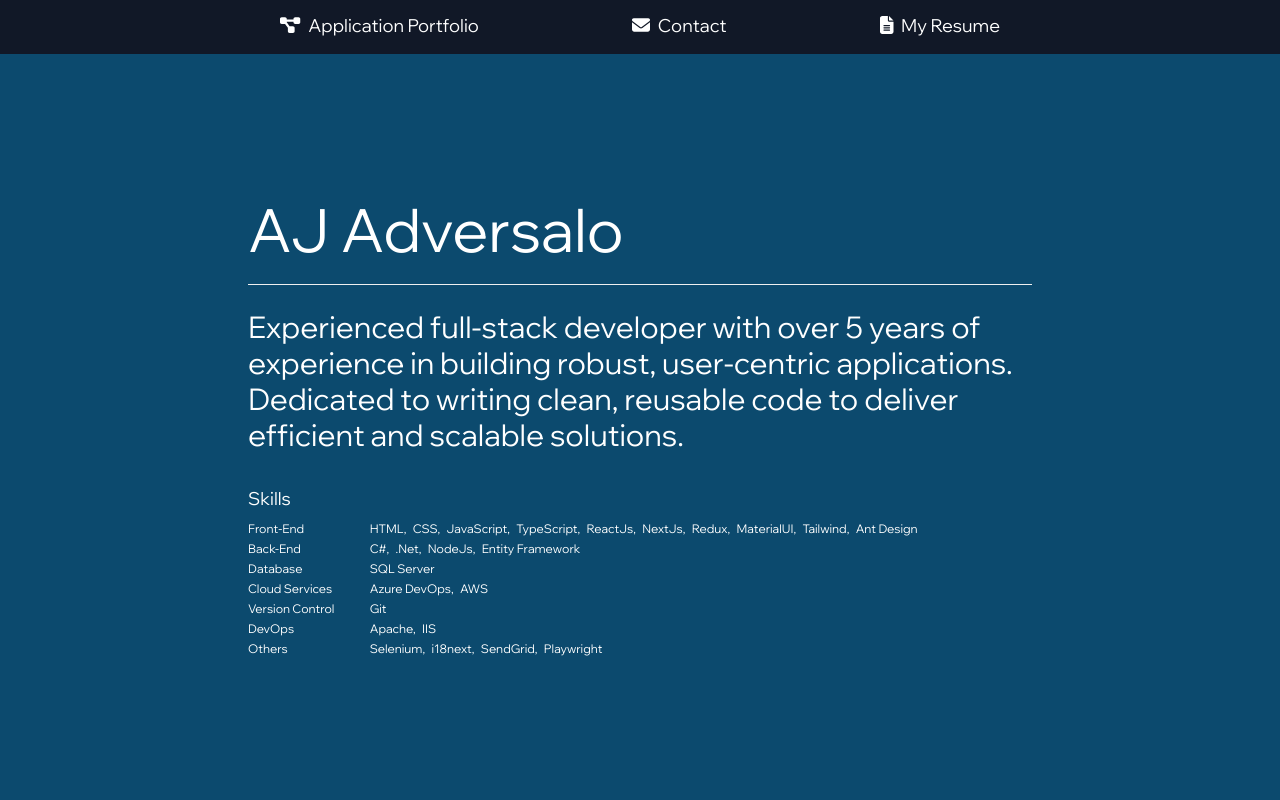
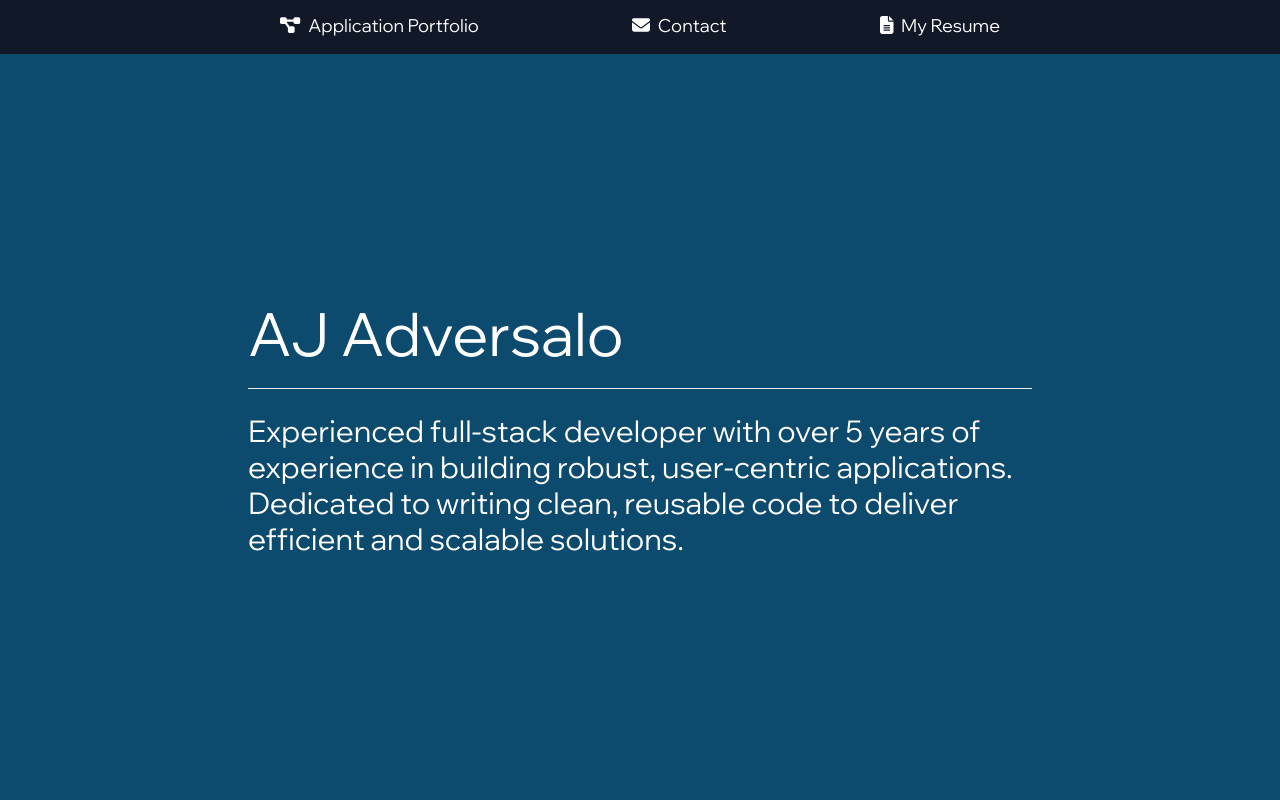
Before and after one commit to ajadversalo/ajadversalo.github.io, a React (Create React App) app: page / in a window 1280 px wide. Shown: the top 800 px of the page. Built offline with nearby package versions, Linux system fonts and the light colour scheme.

Commit message:
remove skills

```diff
--- a/src/App.tsx
+++ b/src/App.tsx
@@ -159,9 +159,11 @@ function App() {
                                 </Button>
                             </div>
                         }
-                        <div className="mt-8">
-                            <SkillsNew />
-                        </div>
+                        {false &&
+                            <div className="mt-8">
+                                <SkillsNew />
+                            </div>
+                        }
                     </div>
                 </div>
                 {false &&
```
